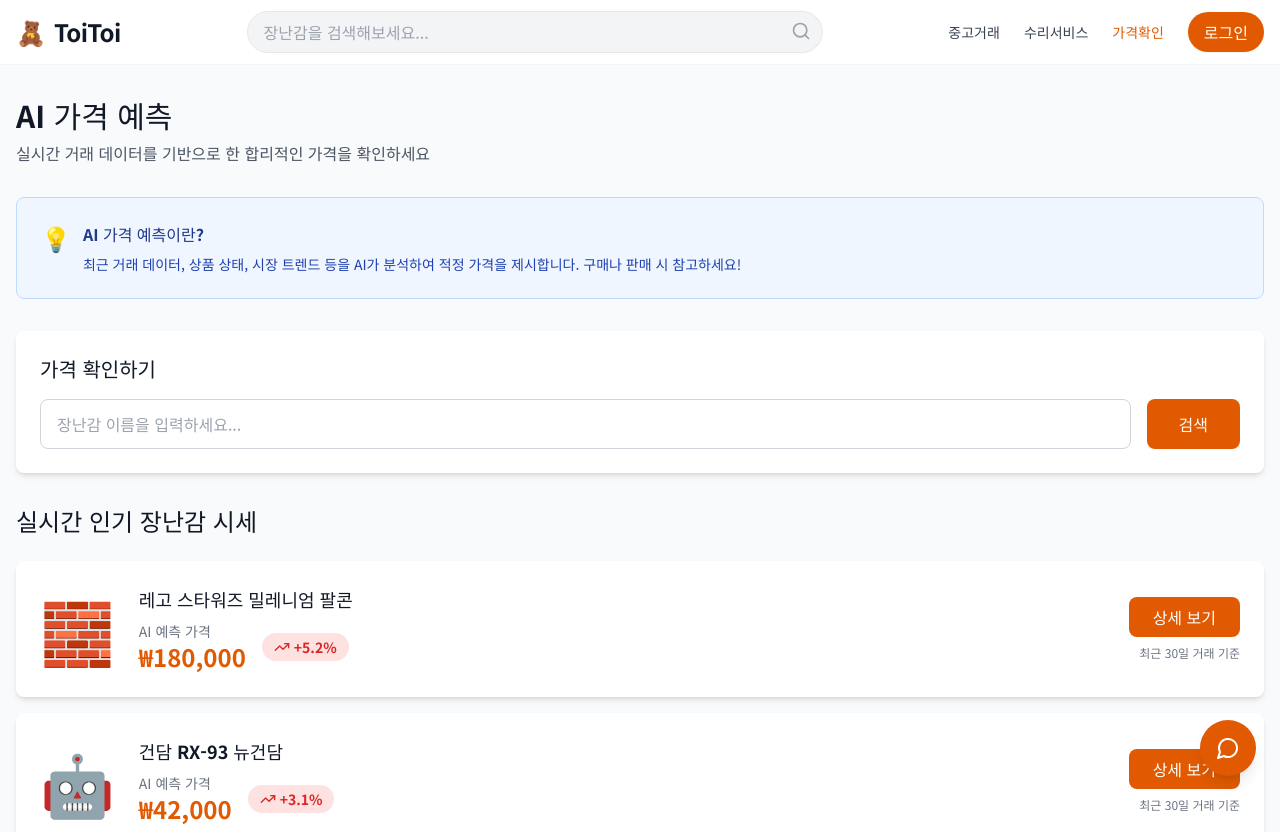
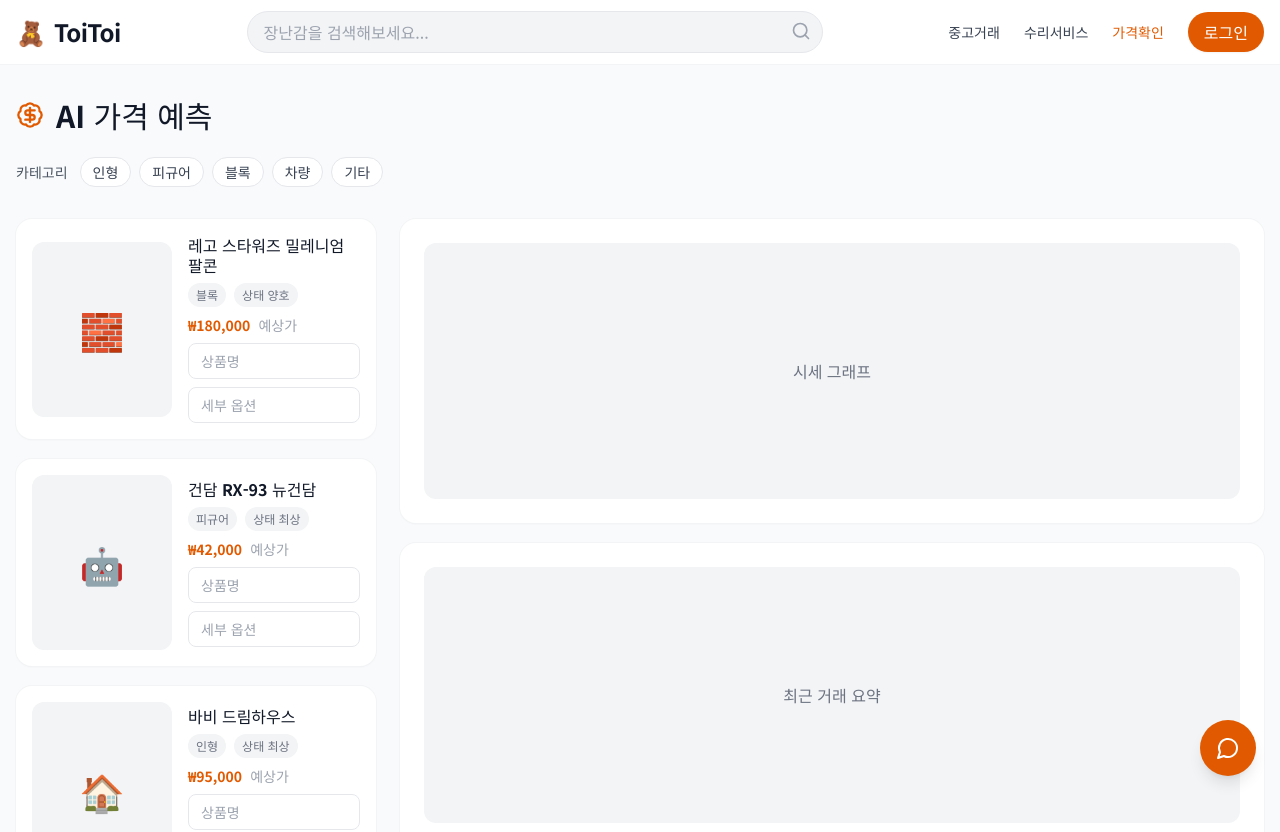
Before and after one commit to soyeoung1/ToiToi, a React (Vite) app in the folder frontend/: page /price in a window 1280 px wide. Shown: the top 832 px of the page. Built offline with nearby package versions, Linux system fonts and the light colour scheme.

Commit message:
style(price): redesign AI 가격 예측 레이아웃

```diff
--- a/frontend/src/pages/PricePredictionPage.tsx
+++ b/frontend/src/pages/PricePredictionPage.tsx
@@ -1,4 +1,4 @@
-import { TrendingUp, TrendingDown } from "lucide-react";
+import { BadgeDollarSign } from "lucide-react";
 
 export default function PricePredictionPage() {
   const priceData = [
@@ -6,158 +6,122 @@ export default function PricePredictionPage() {
       id: 1,
       name: "레고 스타워즈 밀레니엄 팔콘",
       minPrice: 180000,
-      trend: "up",
-      change: 5.2,
+      category: "블록",
+      condition: "양호",
       image: "🧱",
     },
     {
       id: 2,
       name: "건담 RX-93 뉴건담",
       minPrice: 42000,
-      trend: "up",
-      change: 3.1,
+      category: "피규어",
+      condition: "최상",
       image: "🤖",
     },
     {
       id: 3,
       name: "바비 드림하우스",
       minPrice: 95000,
-      trend: "down",
-      change: -2.5,
+      category: "인형",
+      condition: "최상",
       image: "🏠",
     },
     {
       id: 4,
-      name: "포켓몬 피카츄 피규어",
-      minPrice: 28000,
-      trend: "up",
-      change: 8.7,
-      image: "⚡",
-    },
-    {
-      id: 5,
       name: "타요 버스 세트",
       minPrice: 35000,
-      trend: "stable",
-      change: 0.5,
+      category: "차량",
+      condition: "보통",
       image: "🚌",
     },
-    {
-      id: 6,
-      name: "실바니안 패밀리 하우스",
-      minPrice: 68000,
-      trend: "up",
-      change: 4.2,
-      image: "🏡",
-    },
   ];
+
+  const chartBlocks = ["시세 그래프", "최근 거래 요약", "예측 분포"];
+
+  const categories = ["인형", "피규어", "블록", "차량", "기타"];
 
   return (
     <div className="min-h-screen bg-gray-50">
       <div className="container mx-auto px-4 py-8">
-        {/* Header */}
-        <div className="mb-8">
-          <h1 className="text-3xl font-bold mb-2">AI 가격 예측</h1>
-          <p className="text-gray-600">
-            실시간 거래 데이터를 기반으로 한 합리적인 가격을 확인하세요
-          </p>
+        <div className="flex items-center gap-3 mb-6">
+          <BadgeDollarSign className="text-primary-600" size={28} />
+          <h1 className="text-3xl font-bold">AI 가격 예측</h1>
         </div>
 
-        {/* Info Box */}
-        <div className="bg-blue-50 border border-blue-200 rounded-lg p-6 mb-8">
-          <div className="flex items-start gap-3">
-            <div className="text-2xl">💡</div>
-            <div>
-              <h3 className="font-semibold text-blue-900 mb-2">
-                AI 가격 예측이란?
-              </h3>
-              <p className="text-sm text-blue-800">
-                최근 거래 데이터, 상품 상태, 시장 트렌드 등을 AI가 분석하여 적정
-                가격을 제시합니다. 구매나 판매 시 참고하세요!
-              </p>
-            </div>
+        <div className="flex flex-wrap items-center gap-3 mb-8">
+          <span className="text-sm text-gray-600">카테고리</span>
+          <div className="flex gap-2">
+            {categories.map((c) => (
+              <button
+                key={c}
+                className="px-3 py-1 rounded-full border border-gray-200 bg-white text-sm text-gray-700 hover:border-primary-400 hover:text-primary-600"
+              >
+                {c}
+              </button>
+            ))}
           </div>
         </div>
 
-        {/* Search Box */}
-        <div className="bg-white rounded-lg shadow-md p-6 mb-8">
-          <h2 className="text-xl font-bold mb-4">가격 확인하기</h2>
-          <div className="flex gap-4">
-            <input
-              type="text"
-              placeholder="장난감 이름을 입력하세요..."
-              className="flex-1 px-4 py-3 border border-gray-300 rounded-lg focus:outline-none focus:ring-2 focus:ring-primary-500"
-            />
-            <button className="px-8 py-3 bg-primary-600 text-white rounded-lg hover:bg-primary-700 transition-colors">
-              검색
-            </button>
-          </div>
-        </div>
-
-        {/* Trending Prices */}
-        <div>
-          <h2 className="text-2xl font-bold mb-6">실시간 인기 장난감 시세</h2>
-          <div className="grid gap-4">
+        <div className="grid lg:grid-cols-[360px,1fr] gap-6">
+          {/* Left column: cards + inputs */}
+          <div className="space-y-5">
             {priceData.map((item) => (
               <div
                 key={item.id}
-                className="bg-white rounded-lg shadow-md p-6 hover:shadow-lg transition-shadow"
+                className="bg-white rounded-2xl shadow-sm ring-1 ring-gray-100 overflow-hidden"
               >
-                <div className="flex items-center gap-6">
-                  <div className="text-6xl">{item.image}</div>
-
-                  <div className="flex-1">
-                    <h3 className="font-bold text-lg mb-2">{item.name}</h3>
-                    <div className="flex items-center gap-4">
-                      <div>
-                        <p className="text-sm text-gray-500">AI 예측 가격</p>
-                        <p className="text-2xl font-bold text-primary-600">
-                          ₩{item.minPrice.toLocaleString()}
-                        </p>
-                      </div>
-                      <div
-                        className={`flex items-center gap-1 px-3 py-1 rounded-full text-sm font-semibold ${
-                          item.trend === "up"
-                            ? "bg-red-100 text-red-600"
-                            : item.trend === "down"
-                            ? "bg-blue-100 text-blue-600"
-                            : "bg-gray-100 text-gray-600"
-                        }`}
-                      >
-                        {item.trend === "up" ? (
-                          <TrendingUp size={16} />
-                        ) : item.trend === "down" ? (
-                          <TrendingDown size={16} />
-                        ) : (
-                          <span>→</span>
-                        )}
-                        <span>
-                          {item.change > 0 ? "+" : ""}
-                          {item.change}%
-                        </span>
-                      </div>
+                <div className="grid grid-cols-[140px,1fr] gap-4 p-4 items-center">
+                  <div className="aspect-[4/5] rounded-xl bg-gray-100 flex items-center justify-center text-4xl">
+                    {item.image}
+                  </div>
+                  <div className="space-y-2">
+                    <h3 className="font-semibold leading-tight line-clamp-2">
+                      {item.name}
+                    </h3>
+                    <div className="flex flex-wrap gap-2 text-xs text-gray-500">
+                      <span className="px-2 py-1 rounded-full bg-gray-100">
+                        {item.category}
+                      </span>
+                      <span className="px-2 py-1 rounded-full bg-gray-100">
+                        상태 {item.condition}
+                      </span>
                     </div>
-                  </div>
-
-                  <div className="text-right">
-                    <button className="px-6 py-2 bg-primary-600 text-white rounded-lg hover:bg-primary-700 transition-colors mb-2">
-                      상세 보기
-                    </button>
-                    <p className="text-xs text-gray-500">최근 30일 거래 기준</p>
+                    <div className="flex items-center gap-2 text-sm text-gray-600">
+                      <span className="font-semibold text-primary-600">
+                        ₩{item.minPrice.toLocaleString()}
+                      </span>
+                      <span className="text-gray-400">예상가</span>
+                    </div>
+                    <div className="grid gap-2">
+                      <input
+                        type="text"
+                        placeholder="상품명"
+                        className="w-full h-9 px-3 rounded-lg border border-gray-200 text-sm focus:outline-none focus:ring-2 focus:ring-primary-500"
+                      />
+                      <input
+                        type="text"
+                        placeholder="세부 옵션"
+                        className="w-full h-9 px-3 rounded-lg border border-gray-200 text-sm focus:outline-none focus:ring-2 focus:ring-primary-500"
+                      />
+                    </div>
                   </div>
                 </div>
               </div>
             ))}
           </div>
-        </div>
 
-        {/* Chart Section Placeholder */}
-        <div className="mt-8 bg-white rounded-lg shadow-md p-8">
-          <h2 className="text-2xl font-bold mb-4">가격 트렌드 차트</h2>
-          <div className="h-64 bg-gray-100 rounded-lg flex items-center justify-center">
-            <p className="text-gray-500">
-              차트 영역 (Chart.js 또는 Recharts 연동)
-            </p>
+          {/* Right column: chart-style blocks */}
+          <div className="space-y-5">
+            {chartBlocks.map((label) => (
+              <div
+                key={label}
+                className="bg-white rounded-2xl shadow-sm ring-1 ring-gray-100 p-6"
+              >
+                <div className="h-56 md:h-64 bg-gray-100 rounded-xl flex items-center justify-center text-gray-500">
+                  {label}
+                </div>
+              </div>
+            ))}
           </div>
         </div>
       </div>
```
Also changed, not shown: 11 other files (tests, documents, lock files or other folders).
